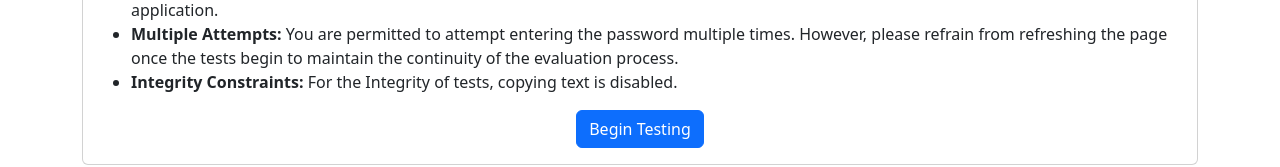
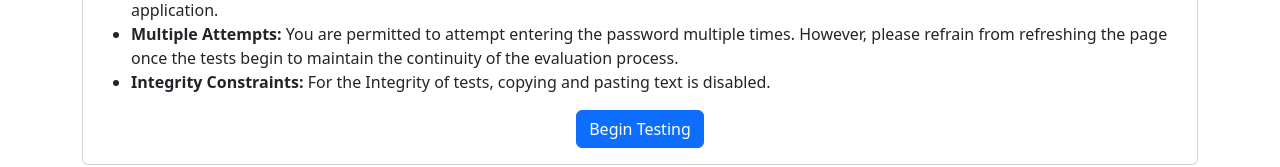
Before and after one commit to ParagNirwan/Password-UI-Tests, a React (Vite) app: page / in a window 1280 px wide. Shown: the part 359-526 px from the top of the page. Built offline with nearby package versions, Linux system fonts and the light colour scheme.

Commit message:
Copy Pasting Disabled Improvements

```diff
--- a/src/components/Instructions.tsx
+++ b/src/components/Instructions.tsx
@@ -33,7 +33,8 @@ function Rules({ onBeginTesting }: RulesProps) {
     },
     {
       title: "Integrity Constraints",
-      content: "For the Integrity of tests, copying text is disabled.",
+      content:
+        "For the Integrity of tests, copying and pasting text is disabled.",
     },
   ];
 
--- a/src/components/PasswordField.tsx
+++ b/src/components/PasswordField.tsx
@@ -1,4 +1,8 @@
 function PasswordField() {
+  const handlePaste = (e) => {
+    e.preventDefault();
+  };
+
   return (
     <div className="container">
       <br />
@@ -35,6 +39,7 @@ function PasswordField() {
               id="pw1"
               placeholder="Password"
               required
+              onPaste={handlePaste}
             />
           </div>
 
@@ -46,7 +51,9 @@ function PasswordField() {
       <br />
 
       <div className="card">
-        <div className="card-header bg-info-subtle">Password Field #</div>
+        <div className="card-header bg-info-subtle">
+          Password Field #{"number"}
+        </div>
         <div className="card-body">
           {/* <h5 className="card-title">Special title treatment</h5> */}
           <p className="card-text">
@@ -74,6 +81,7 @@ function PasswordField() {
               id="pw2"
               placeholder="Password"
               required
+              onPaste={handlePaste}
             />
           </div>
           {/* <a href="#" className="btn btn-primary">
```
